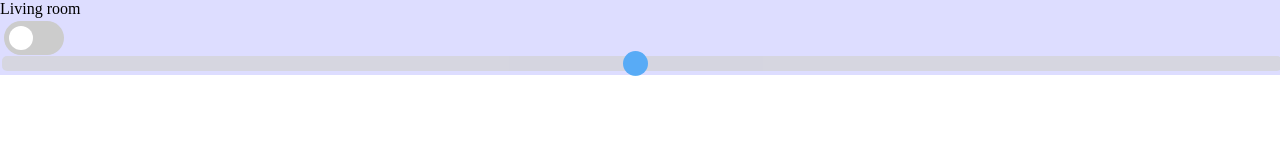
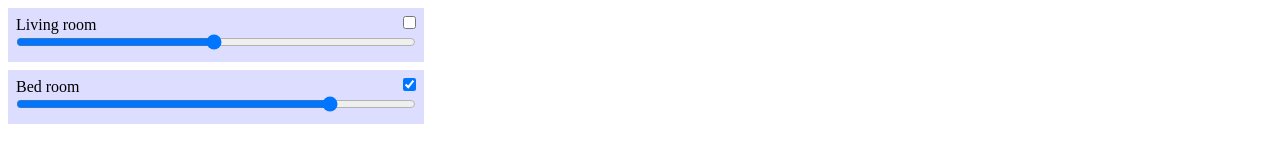
Before and after one commit to cvarvara/cortex, a plain HTML site: page index.html in a window 1280 px wide. Drawn offline with Linux system fonts and the light colour scheme.

Commit message:
Add basic styling

```diff
--- a/index.html
+++ b/index.html
@@ -13,9 +13,22 @@
 </head>
 <body>
 <div class="control">
-    <span class="text">Living room</span></br>
-    <input type="checkbox"></br></br>
-    <input type="range" min="1" max="100" value="50">
+    <div>
+        <span class="text">Living room</span>
+        <input type="checkbox" onchange="console.log('123');">
+    </div>
+    <div>
+        <input type="range" min="1" max="100" value="50">
+    </div>
+</div>
+<div class="control">
+    <div>
+        <span class="text">Bed room</span>
+        <input type="checkbox" checked>
+    </div>
+    <div>
+        <input type="range" min="1" max="100" value="80">
+    </div>
 </div>
 </body>
 </html>
--- a/style.css
+++ b/style.css
@@ -1,4 +1,4 @@
-html, body, div, p {
+html, body, div, input {
     border: 0;
     margin: 0;
     padding: 0;
@@ -12,12 +12,23 @@ html, body {
 }
 
 div.control {
-    width: 100%;
+    max-width: 400px;
     background-color: #ddf;
+    padding: 8px;
+    margin: 8px;
 }
 
 /* ---------------------------------------------------------------------------------------------- */
 
+input[type="checkbox"] {
+    float: right;
+}
+
+input[type="range"] {
+    width: 100%;
+}
+
+/*
 input[type="checkbox"] {
     appearance: none;
     outline: none;
@@ -52,8 +63,9 @@ input[type="checkbox"]:checked:before {
   transform: translate(26px);
 }
 
+
 input[type="range"] {
-  -webkit-appearance: none;
+    appearance: none;
     width: 100%;
     height: 15px;
     border-radius: 5px;
@@ -84,3 +96,4 @@ input[type="range"]::-moz-range-thumb {
     background: #2196F3;
     cursor: pointer;
 }
+*/
```
Lines whose indentation alone changed are shown as unchanged.
